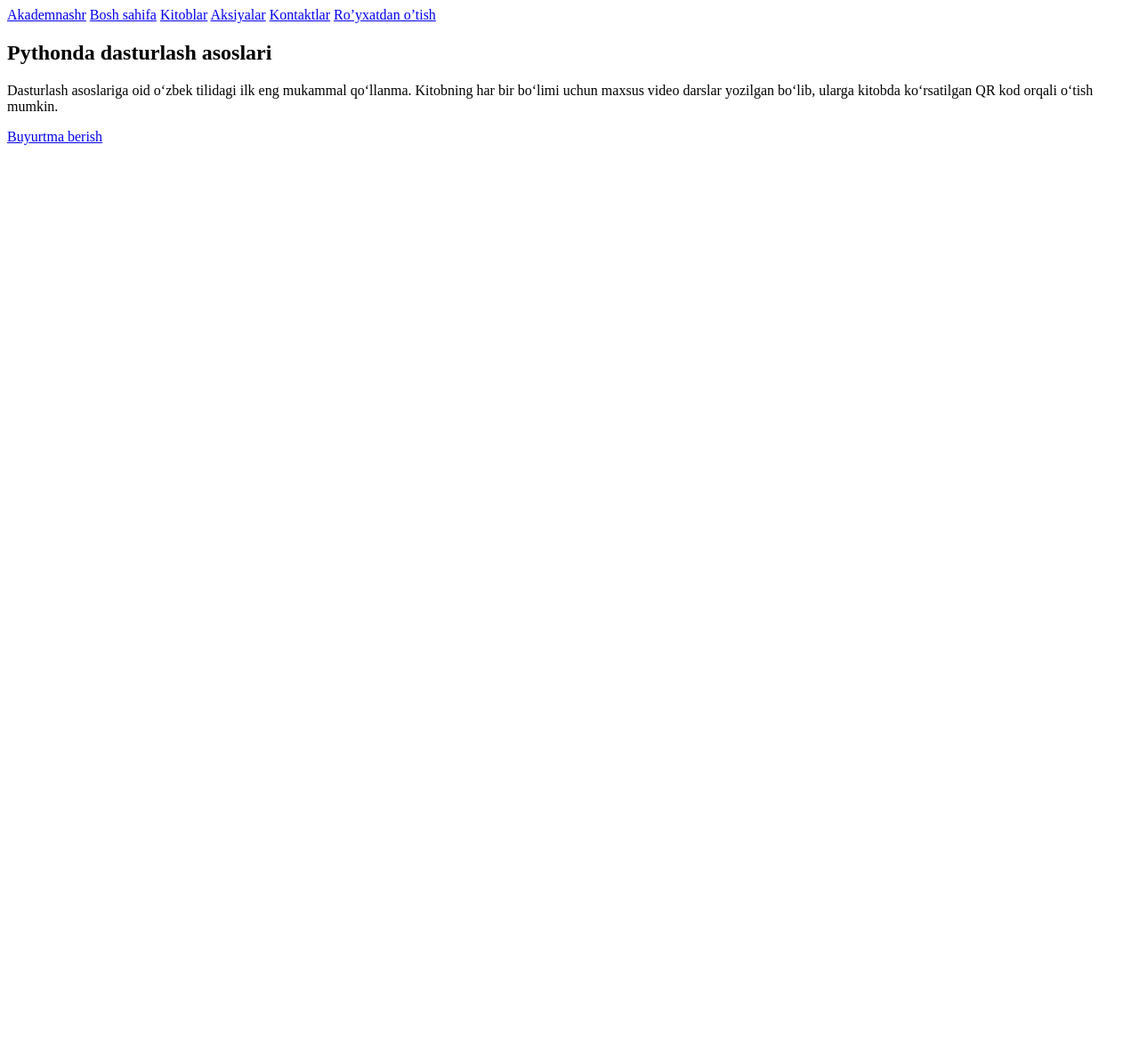
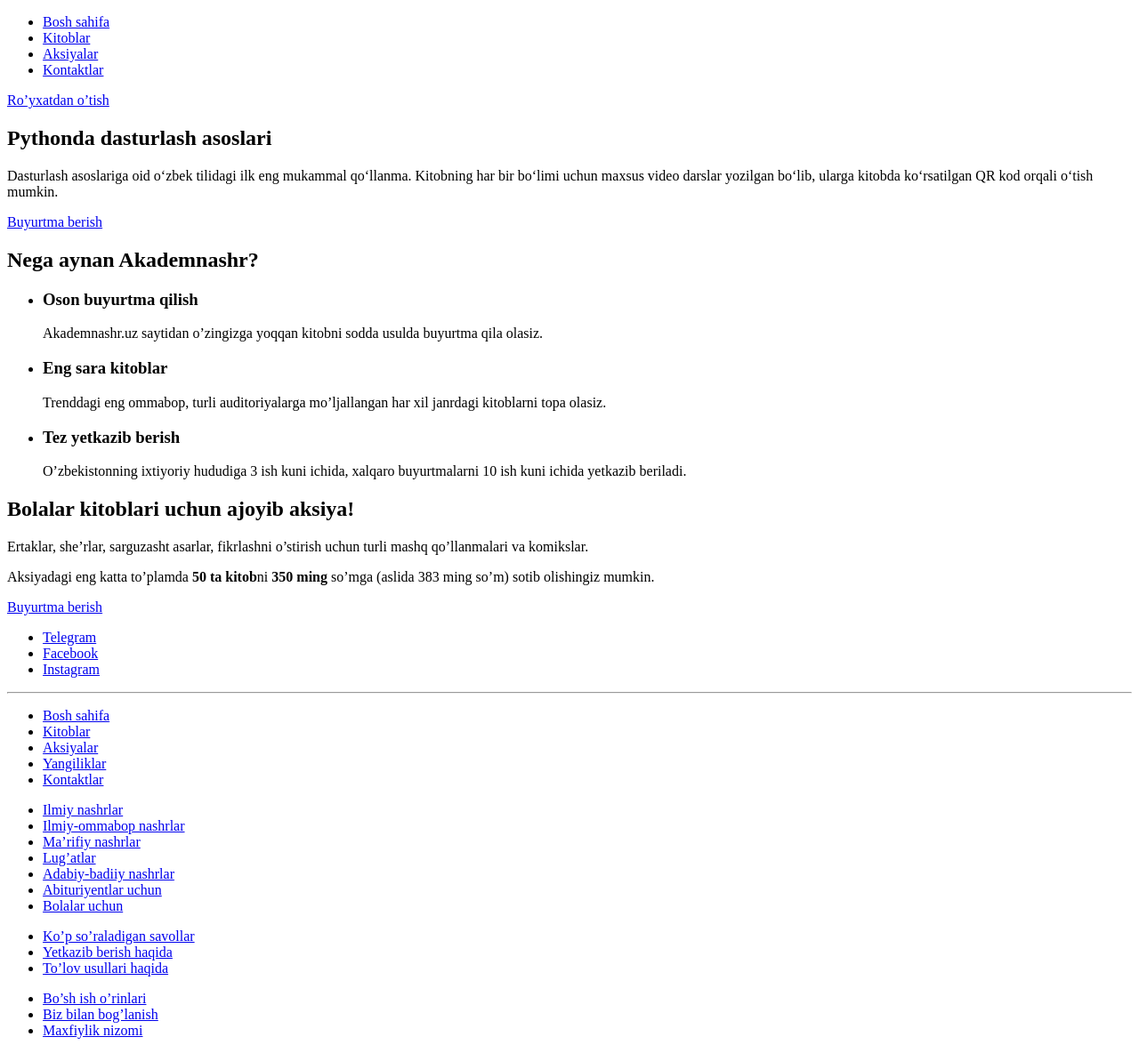
Before and after one commit to sobirovdm/akademnashr, a plain HTML site: page index.html in a window 1280 px wide. Shown: the whole page at 89% size. Before the commit the page ends 800 px from the top, so only its background shows below. Drawn offline with Linux system fonts and the light colour scheme.

Commit message:
Add link, heading, paragraf, list tags

```diff
--- a/index.html
+++ b/index.html
@@ -9,23 +9,98 @@
     <link rel="stylesheet" href="./css/style.css">
 </head>
 <body>
-    <a href="#">Akademnashr</a>
+    <a href="index.html">
+        <!-- Akademnashr logosi -->
+    </a>
 
-    <a href="#">Bosh sahifa</a>
-    <a href="#">Kitoblar</a>
-    <a href="#">Aksiyalar</a>
-    <a href="#">Kontaktlar</a>
+    <ul>
+        <li><a href="#">Bosh sahifa</a></li>
+        <li><a href="#">Kitoblar</a></li>
+        <li><a href="#">Aksiyalar</a></li>
+        <li><a href="#">Kontaktlar</a></li>
+    </ul>
 
     <a href="#">Ro’yxatdan o’tish</a>
 
     <h2>Pythonda dasturlash asoslari</h2>
+    <p>Dasturlash asoslariga oid o‘zbek tilidagi ilk eng mukammal qo‘llanma. Kitobning har bir bo‘limi uchun maxsus video darslar yozilgan bo‘lib, ularga kitobda ko‘rsatilgan QR kod orqali o‘tish mumkin.</p>
+    <a href="#">Buyurtma berish</a>
+    <!-- Rasm -->
 
-    <p>Dasturlash asoslariga oid o‘zbek tilidagi ilk eng mukammal qo‘llanma. Kitobning har bir bo‘limi uchun maxsus video darslar yozilgan bo‘lib, ularga kitobda ko‘rsatilgan QR kod orqali o‘tish mumkin.</p>
+    <h2>Nega aynan Akademnashr?</h2>
+
+    <ul>
+        <li>
+            <!-- icon -->
+            <h3>Oson buyurtma qilish</h3>
+            <p>Akademnashr.uz saytidan o’zingizga yoqqan kitobni sodda usulda buyurtma qila olasiz.</p>
+        </li>
+
+        <li>
+            <!-- icon -->
+            <h3>Eng sara kitoblar</h3>
+            <p>Trenddagi eng ommabop, turli auditoriyalarga mo’ljallangan har xil janrdagi kitoblarni topa olasiz.</p>
+        </li>
+
+        <li>
+            <!-- icon -->
+            <h3>Tez yetkazib berish</h3>
+            <p>O’zbekistonning ixtiyoriy hududiga 3 ish kuni ichida, xalqaro buyurtmalarni 10 ish kuni ichida yetkazib beriladi.</p>
+        </li>
+    </ul>
+
+    <h2>Bolalar kitoblari uchun ajoyib aksiya!</h2>
+    <p>Ertaklar, she’rlar, sarguzasht asarlar, fikrlashni o’stirish uchun turli mashq qo’llanmalari va komikslar.</p>
+    <p>Aksiyadagi eng katta to’plamda <strong>50 ta kitob</strong>ni <strong>350 ming</strong> so’mga (aslida 383 ming so’m) sotib olishingiz mumkin.</p>
 
     <a href="#">Buyurtma berish</a>
 
-<!-- Rasm -->
+    <!-- Rasm -->
 
+    <!-- SITE FOOTER -->
+    <a href="index.html">
+        <!-- Akademnashr logosi -->
+    </a>
+
+    <!-- IJTIMOIY TARMOQLAR -->
+    <ul>
+        <li><a href="https://www.telegram.org">Telegram</a></li>
+        <li><a href="https://www.facebook.com">Facebook</a></li>
+        <li><a href="https://www.instagram.com">Instagram</a></li>
+    </ul>
+
+    <hr>
+
+    <!-- LINKLAR -->
+    <ul>
+        <li><a href="#">Bosh sahifa</a></li>
+        <li><a href="#">Kitoblar</a></li>
+        <li><a href="#">Aksiyalar</a></li>
+        <li><a href="#">Yangiliklar</a></li>
+        <li><a href="#">Kontaktlar</a></li>
+    </ul>
+
+    <ul>
+        <li><a href="#">Ilmiy nashrlar</a></li>
+        <li><a href="#">Ilmiy-ommabop nashrlar</a></li>
+        <li><a href="#">Ma’rifiy nashrlar</a></li>
+        <li><a href="#">Lug’atlar</a></li>
+        <li><a href="#">Adabiy-badiiy nashrlar</a></li>
+        <li><a href="#">Abituriyentlar uchun</a></li>
+        <li><a href="#">Bolalar uchun</a></li>
+    </ul>
+
+    <ul>
+        <li><a href="#">Ko’p so’raladigan savollar</a></li>
+        <li><a href="#">Yetkazib berish haqida</a></li>
+        <li><a href="#">To’lov usullari haqida</a></li>
+    </ul>
+
+    <ul>
+        <li><a href="#">Bo’sh ish o’rinlari</a></li>
+        <li><a href="#">Biz bilan bog’lanish</a></li>
+        <li><a href="#">Maxfiylik nizomi</a></li>
+    </ul>
 
 </body>
 </html>
```
